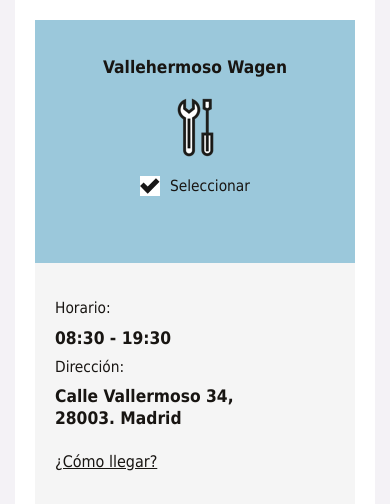
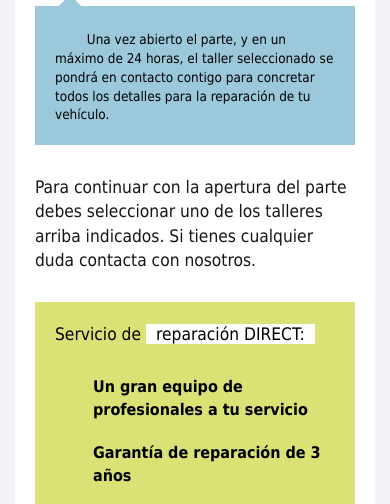
Before and after one commit to elenafpmc/direct-maquetas, a PHP site: page /html/area-clientes_nuevo-parte_form-parking-3-taller.html in a window 390 px wide. Shown: the part 1683-2187 px from the top of the page. Run offline with PHP 8.4, Linux system fonts and the light colour scheme; some libraries are stand-ins or nearby versions.

Commit message:
WIP area clientes bloque 3 mobile

```diff
--- a/html/area-clientes_nuevo-parte_form-parking-3-taller.html
+++ b/html/area-clientes_nuevo-parte_form-parking-3-taller.html
@@ -350,7 +350,7 @@
                   </div>
                   <!-- <div class="col-2">
                   </div> -->
-                  <div class="col-md-4">
+                  <div class="col-md-4 hidden-xs">
                     <div class="cnt-map js-same">
                       <iframe src="https://www.google.com/maps/embed?pb=!1m18!1m12!1m3!1d3036.5556505025274!2d-3.7097249840988855!3d40.440837179362376!2m3!1f0!2f0!3f0!3m2!1i1024!2i768!4f13.1!3m3!1m2!1s0xd422859824f744b%3A0xc3748c12825fe925!2sAv.+de+Filipinas%2C+38%2C+28003+Madrid!5e0!3m2!1ses!2ses!4v1511785974695" width="100%" height="200" frameborder="0" style="border:0" allowfullscreen></iframe>
 
@@ -404,7 +404,7 @@
                       </div>
                     </div>
                   </div>
-                  <div class="col-md-4">
+                  <div class="col-md-4 hidden-xs">
                     <div class="cnt-map js-same">
                       <iframe src="https://www.google.com/maps/embed?pb=!1m18!1m12!1m3!1d3036.874057363058!2d-3.710735184099058!3d40.43378757936306!2m3!1f0!2f0!3f0!3m2!1i1024!2i768!4f13.1!3m3!1m2!1s0xd42285de56a24a9%3A0xa0dfbfadaeee179c!2sCalle+Vallehermoso%2C+34%2C+28015+Madrid!5e0!3m2!1ses!2ses!4v1511788561687" width="100%" height="200" frameborder="0" style="border:0" allowfullscreen></iframe>
                     </div>
@@ -412,6 +412,8 @@
                 </div>
 
               </div>
+
+
               <div class="block-direct primary padding-20">
                 <p>
                   <span data-grunticon-embed="" class="icon-svg-info-dark xs"></span>
@@ -419,33 +421,48 @@
                 </p>
               </div>
 
+              <div class=" margin-b-30 clearfix">
+                <div class="row">
+                  <div class="col-sm-12">
+                    <p class="lead">
+                      Para continuar con la apertura del parte debes seleccionar uno de los talleres arriba indicados. Si tienes cualquier duda contacta con nosotros.
+                    </p>
+                  </div>
+                </div>
+              </div>
+
               <div class="block-direct secondary padding-20 margin-b-30 clearfix">
                 <p class="title-integral">
                   Servicio de <span>reparación DIRECT:</span>
                 </p>
-                <p>
+                <p class="hidden-xs">
                   Si tienes que dar un parte porque has tenido un incidente en la chapa o pintura de tu coche, tienes a tu disposición un servicio integral que incluye:
                 </p>
                 <div class="cnt-integral">
                   <div class="col-integral">
-                    <span data-grunticon-embed="" class="icon-svg-professional"></span>
+                    <span data-grunticon-embed="" class="icon-svg-professional hidden-sm hidden-xs"></span>
+                    <span data-grunticon-embed="" class="icon-svg-checked visible-sm visible-xs"></span>
                     <span class="text">Un gran equipo de profesionales a tu servicio</span>
                   </div>
                   <div class="col-integral">
-                    <span data-grunticon-embed="" class="icon-svg-guarantee-3"></span>
+                    <span data-grunticon-embed="" class="icon-svg-guarantee-3 hidden-sm hidden-xs"></span>
+                    <span data-grunticon-embed="" class="icon-svg-checked visible-sm visible-xs"></span>
                     <span class="text">Garantía de reparación de 3 años</span>
                   </div>
                   <div class="col-integral">
-                    <span data-grunticon-embed="" class="icon-svg-hand-up-car"></span>
-                    <span class="text">Peritación <br /> Digital</span>
+                    <span data-grunticon-embed="" class="icon-svg-hand-up-car hidden-sm hidden-xs"></span>
+                    <span data-grunticon-embed="" class="icon-svg-checked visible-sm visible-xs"></span>
+                    <span class="text">Peritación Digital</span>
                   </div>
                   <div class="col-integral">
-                    <span data-grunticon-embed="" class="icon-svg-car-light"></span>
+                    <span data-grunticon-embed="" class="icon-svg-car-light hidden-sm hidden-xs"></span>
+                    <span data-grunticon-embed="" class="icon-svg-checked visible-sm visible-xs"></span>
                     <span class="text">Tratamiento preferencial de tu vehículo</span>
                   </div>
                   <div class="col-integral">
-                    <span data-grunticon-embed="" class="icon-svg-car-wash"></span>
-                    <span class="text">Limpieza <br /> completa</span>
+                    <span data-grunticon-embed="" class="icon-svg-car-wash hidden-sm hidden-xs"></span>
+                    <span data-grunticon-embed="" class="icon-svg-checked visible-sm visible-xs"></span>
+                    <span class="text">Limpieza completa</span>
                   </div>
                 </div>
               </div>
--- a/src/less/pages/client-area2.less
+++ b/src/less/pages/client-area2.less
@@ -74,6 +74,11 @@
 			background-color: #DBDBDB;
 			padding: 35px 20px 20px 20px;
 			text-align: center;
+			@media (max-width: 767px ) {
+				padding: 20px;
+				min-height: 0!important;
+				text-align: left;
+			}
 			.workshop-title {
 				font-size: 1.8rem;
 				font-weight: bold;
@@ -82,6 +87,9 @@
 			.tools-img {
 				display: block;
 				margin: 0 auto 18px auto;
+				@media (max-width: 767px ) {
+					display: none;
+				}
 			}
 			.checkbox {
 				display: inline-block;
@@ -149,12 +157,23 @@
 			width: 20%;
 			padding: 0 20px;
 			float: left;
+			@media (max-width: 991px ) {
+				width: 100%;
+				float: none;
+				margin-bottom: 20px;
+			}
 			[class*="icon-"] {
 			    font-size: 47px;
 			    height: 47px;
 			    width: 47px;
 
 			    float: left;
+			    @media (max-width: 991px ) {
+			    	font-size: 23px;
+			    	height: 23px;
+			    	width: 23px;
+			    	margin-right: 15px;
+			    }
 			}
 			.icon-svg-professional {
 				height: 72px;
@@ -165,9 +184,20 @@
 				font-size: 14px;
 				font-weight: bold;
 				display: inline-block;
-				// width: calc
 				width: ~"calc(100% - 60px)";
 				float: left;
+				@media (max-width: 991px ) {
+					font-size: 16px;
+					width: ~"calc(100% - 40px)";
+				}
+			}
+			&:after {
+				content: '';
+				display: table;
+				clear: both;
+			}
+			&:last-child {
+				margin-bottom: 0;
 			}
 		}
 	}
```
Also changed, not shown: src/area-clientes_nuevo-parte_form-parking-3-taller.html (+27 -10 lines), html/css/critical.min.css.
